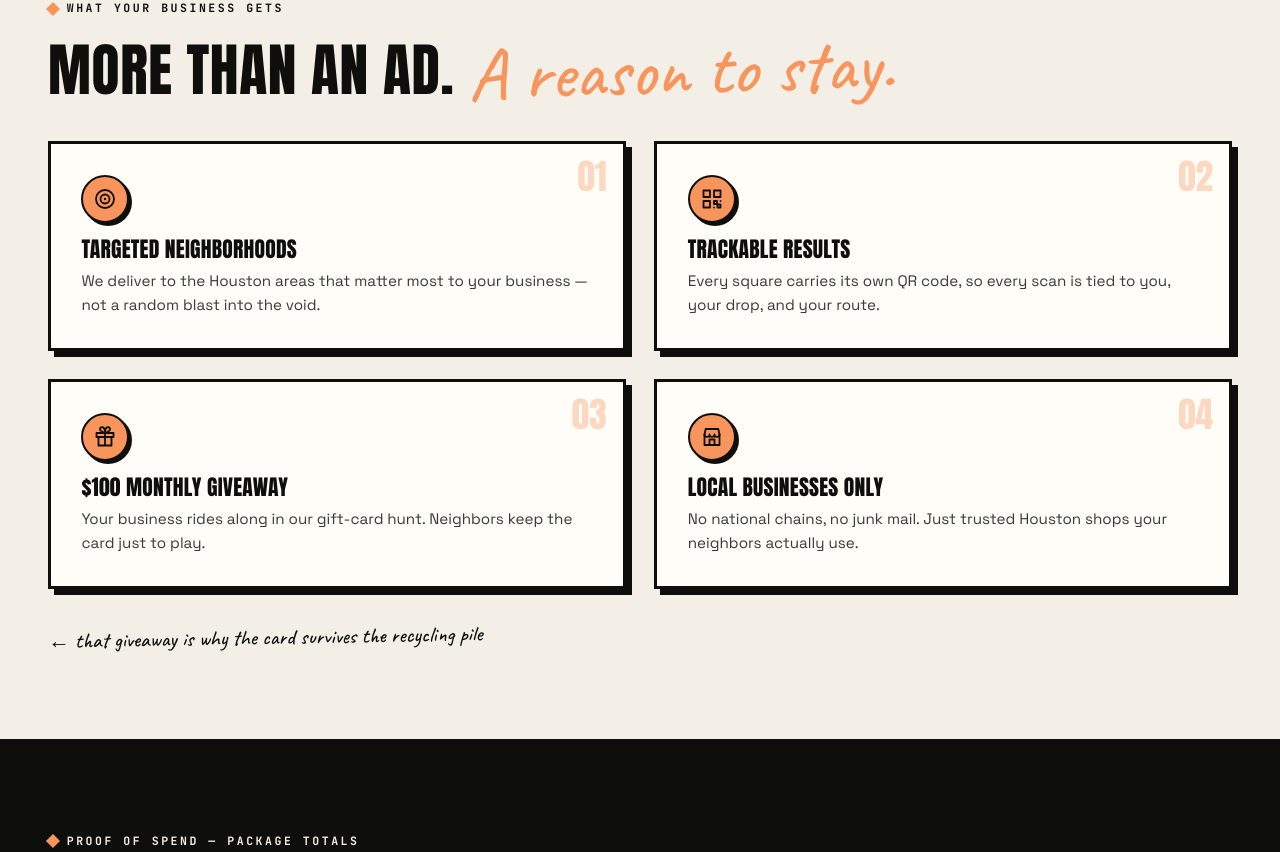
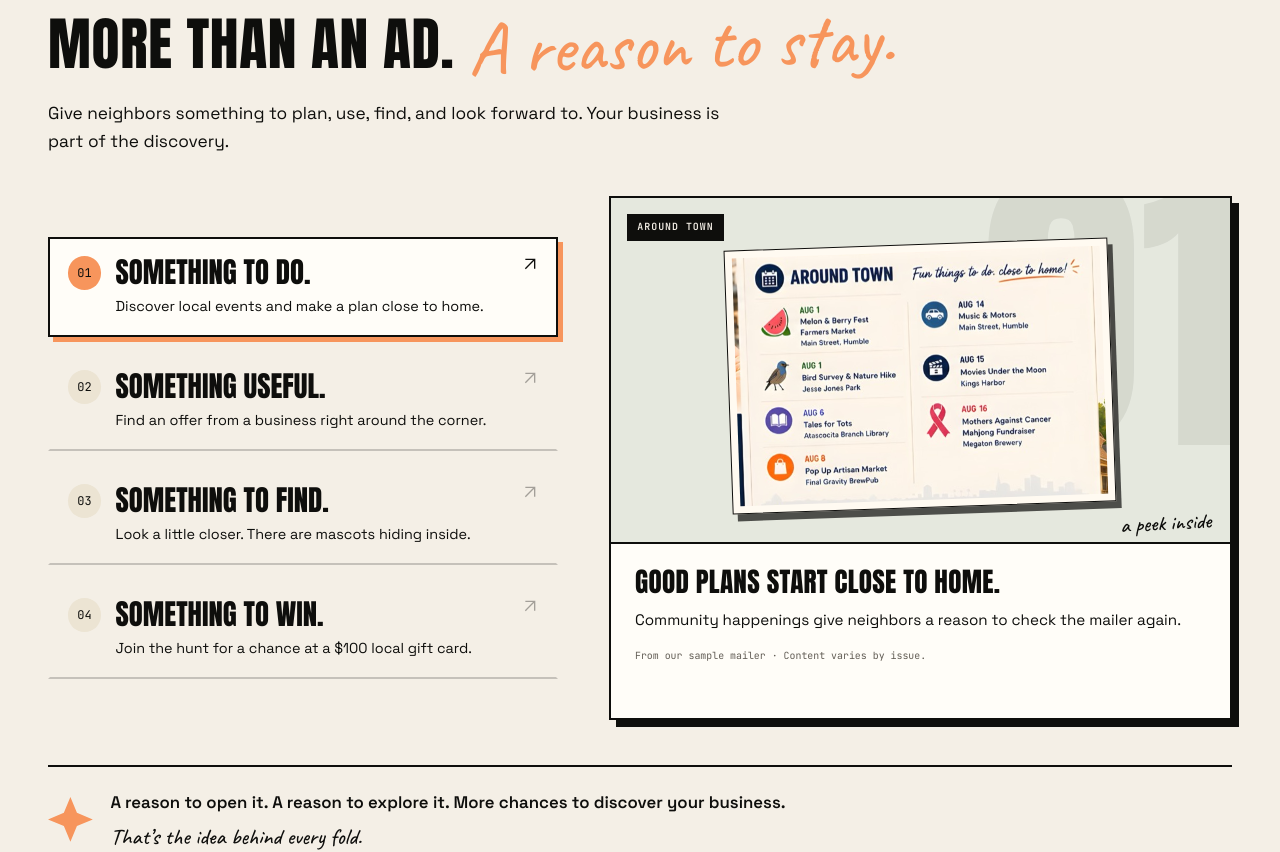
Before and after one commit to damian186/HNL-website, a React (Vite) app: page / in a window 1280 px wide. Shown: the part 1169-2021 px from the top of the page. Built offline with nearby package versions, Linux system fonts and the light colour scheme.

Commit message:
Show neighbors four reasons to explore the HLN mailer

```diff
--- a/src/App.tsx
+++ b/src/App.tsx
@@ -364,133 +364,116 @@ function Ticker() {
   );
 }
 
-type PerkIcon = "target" | "qr" | "gift" | "store";
-
-type Perk = {
-  num: string;
-  title: string;
-  text: string;
-  icon: PerkIcon;
-  tilt: string;
-};
-
-const PERKS: Perk[] = [
+const NEIGHBOR_DISCOVERIES = [
   {
-    num: "01",
-    title: "Targeted neighborhoods",
-    text: "We deliver to the Houston areas that matter most to your business — not a random blast into the void.",
-    icon: "target",
-    tilt: "perk--a",
+    id: "events", num: "01", label: "Something to do.",
+    text: "Discover local events and make a plan close to home.",
+    headline: "Good plans start close to home.",
+    note: "Community happenings give neighbors a reason to check the mailer again.",
+    image: "/hln-card-zfold.jpg", crop: "565 510 520 390",
+    alt: "Around Town calendar excerpt from the HLN sample mailer", tag: "Around town",
   },
   {
-    num: "02",
-    title: "Trackable results",
-    text: "Every square carries its own QR code, so every scan is tied to you, your drop, and your route.",
-    icon: "qr",
-    tilt: "perk--b",
+    id: "offers", num: "02", label: "Something useful.",
+    text: "Find an offer from a business right around the corner.",
+    headline: "A local find. A reason to visit.",
+    note: "From a sweet treat to help around the house, local offers make the discovery useful.",
+    image: "/hln-card-inside.jpg", crop: "22 362 510 319",
+    alt: "Bakery and ice cream offer examples from the HLN sample mailer", tag: "Shop the neighborhood",
   },
   {
-    num: "03",
-    title: "$100 monthly giveaway",
-    text: "Your business rides along in our gift-card hunt. Neighbors keep the card just to play.",
-    icon: "gift",
-    tilt: "perk--c",
+    id: "hunt", num: "03", label: "Something to find.",
+    text: "Look a little closer. There are mascots hiding inside.",
+    headline: "Little characters. A bigger adventure.",
+    note: "The Neighborhood Hunt invites readers to explore the mailer as they search for all four mascots.",
+    image: "/hln-card-zfold.jpg", crop: "1110 640 485 395",
+    alt: "Neighborhood Hunt cover excerpt with four local business mascots", tag: "The neighborhood hunt",
   },
   {
-    num: "04",
-    title: "Local businesses only",
-    text: "No national chains, no junk mail. Just trusted Houston shops your neighbors actually use.",
-    icon: "store",
-    tilt: "perk--d",
+    id: "giveaway", num: "04", label: "Something to win.",
+    text: "Join the hunt for a chance at a $100 local gift card.",
+    headline: "Find them. Enter. Shop local.",
+    note: "A monthly giveaway brings the hunt back to the local businesses that make it possible.",
+    image: "/hln-card-zfold.jpg", crop: "18 508 525 255",
+    alt: "One hundred dollar local gift card giveaway excerpt from the HLN sample mailer", tag: "$100 local gift card",
   },
 ];
 
-function PerkIconGlyph({ icon }: { icon: PerkIcon }) {
-  const common = {
-    fill: "none",
-    stroke: "currentColor",
-    strokeWidth: 1.8,
-    strokeLinecap: "round" as const,
-    strokeLinejoin: "round" as const,
+function PerksSection() {
+  const [activeIndex, setActiveIndex] = React.useState(0);
+  const tabRefs = useRef<Array<HTMLButtonElement | null>>([]);
+
+  const moveTab = (event: React.KeyboardEvent<HTMLButtonElement>, index: number) => {
+    let next: number;
+    if (event.key === "ArrowDown" || event.key === "ArrowRight") next = (index + 1) % NEIGHBOR_DISCOVERIES.length;
+    else if (event.key === "ArrowUp" || event.key === "ArrowLeft") next = (index + NEIGHBOR_DISCOVERIES.length - 1) % NEIGHBOR_DISCOVERIES.length;
+    else if (event.key === "Home") next = 0;
+    else if (event.key === "End") next = NEIGHBOR_DISCOVERIES.length - 1;
+    else return;
+    event.preventDefault();
+    setActiveIndex(next);
+    tabRefs.current[next]?.focus();
   };
 
-  if (icon === "target") {
-    return (
-      <svg viewBox="0 0 24 24" aria-hidden="true" {...common}>
-        <circle cx="12" cy="12" r="9" />
-        <circle cx="12" cy="12" r="4.5" />
-        <circle cx="12" cy="12" r="1.2" fill="currentColor" stroke="none" />
-      </svg>
-    );
-  }
-
-  if (icon === "qr") {
-    return (
-      <svg viewBox="0 0 24 24" aria-hidden="true" {...common}>
-        <rect x="3.5" y="3.5" width="6.5" height="6.5" />
-        <rect x="14" y="3.5" width="6.5" height="6.5" />
-        <rect x="3.5" y="14" width="6.5" height="6.5" />
-        <path d="M14 14h3v3h-3zM20.5 14v.01M14 20.5h.01M17.5 17.5h3v3h-3z" />
-      </svg>
-    );
-  }
-
-  if (icon === "gift") {
-    return (
-      <svg viewBox="0 0 24 24" aria-hidden="true" {...common}>
-        <rect x="3.5" y="8" width="17" height="4" />
-        <path d="M5.5 12v8.5h13V12M12 8v12.5" />
-        <path d="M12 8s-3.8-.9-4.8-2.8.9-3.7 2.8-2.8S12 8 12 8zM12 8s3.8-.9 4.8-2.8-.9-3.7-2.8-2.8S12 8 12 8z" />
-      </svg>
-    );
-  }
-
   return (
-    <svg viewBox="0 0 24 24" aria-hidden="true" {...common}>
-      <path d="M4.5 9.5 5.7 4h12.6l1.2 5.5" />
-      <path d="M4.5 9.5V20h15V9.5" />
-      <path d="M4.5 9.5c0 1.4 1.2 2.4 2.5 2.4s2.5-1 2.5-2.4c0 1.4 1.2 2.4 2.5 2.4s2.5-1 2.5-2.4c0 1.4 1.2 2.4 2.5 2.4s2.5-1 2.5-2.4" />
-      <path d="M9.5 20v-5.5h5V20" />
-    </svg>
-  );
-}
-
-function PerksSection() {
-  return (
-    <section className="section perks" id="perks" aria-label="What your business gets">
-      <Reveal className="perks__head">
-        <p className="eyebrow">What your business gets</p>
-        <h2>
+    <section className="section perks" id="perks" aria-labelledby="perks-heading">
+      <div className="perks__head">
+        <p className="eyebrow">Made for the people opening it</p>
+        <h2 id="perks-heading">
           More than an ad. <span className="script">A reason to stay.</span>
         </h2>
-      </Reveal>
+        <p className="perks__intro">Give neighbors something to plan, use, find, and look forward to. Your business is part of the discovery.</p>
+      </div>
 
-      <div className="perks__grid">
-        {PERKS.map((perk, index) => (
-          <motion.article
-            key={perk.num}
-            className={`perk ${perk.tilt}`}
-            initial={false}
-            whileInView={{ opacity: 1, y: 0 }}
-            viewport={{ once: true, margin: "-40px" }}
-            style={{ opacity: 0, y: 22 }}
-            transition={{ duration: 0.55, delay: index * 0.07, ease: [0.22, 1, 0.36, 1] }}
-          >
-            <span className="perk__num">{perk.num}</span>
-            <span className="perk__icon">
-              <PerkIconGlyph icon={perk.icon} />
-            </span>
-            <h3 className="perk__title">{perk.title}</h3>
-            <p className="perk__text">{perk.text}</p>
-          </motion.article>
+      <div className="discovery">
+        <div className="discovery__choices" role="tablist" aria-label="Explore what is inside the mailer">
+          {NEIGHBOR_DISCOVERIES.map((item, index) => (
+            <button
+              key={item.id}
+              ref={(element) => { tabRefs.current[index] = element; }}
+              className={`discovery__choice${index === activeIndex ? " is-active" : ""}`}
+              type="button" role="tab" id={`discovery-tab-${item.id}`}
+              aria-selected={index === activeIndex}
+              aria-controls={`discovery-panel-${item.id}`}
+              tabIndex={index === activeIndex ? 0 : -1}
+              onClick={() => setActiveIndex(index)}
+              onKeyDown={(event) => moveTab(event, index)}
+            >
+              <span className="discovery__num" aria-hidden="true">{item.num}</span>
+              <span><span className="discovery__label">{item.label}</span><span className="discovery__text">{item.text}</span></span>
+              <svg className="discovery__arrow" viewBox="0 0 24 24" aria-hidden="true"><path d="M5 19 19 5M5 5h14v14" fill="none" stroke="currentColor" strokeWidth="2" /></svg>
+            </button>
+          ))}
+        </div>
+
+        {NEIGHBOR_DISCOVERIES.map((item, index) => (
+          <div key={item.id} className={`discovery__panel discovery__panel--${item.id}`}
+            role="tabpanel" id={`discovery-panel-${item.id}`}
+            aria-labelledby={`discovery-tab-${item.id}`} hidden={activeIndex !== index} tabIndex={0}>
+            <div className="discovery__art">
+              <span className="discovery__backnumber" aria-hidden="true">{item.num}</span>
+              <span className="discovery__tag">{item.tag}</span>
+              <div className="discovery__clipping">
+                <svg viewBox={item.crop} role="img" aria-label={item.alt}>
+                  <image href={item.image} width="1600" height="1043" />
+                </svg>
+              </div>
+              <span className="discovery__annotation" aria-hidden="true">a peek inside</span>
+            </div>
+            <div className="discovery__caption">
+              <h3>{item.headline}</h3>
+              <p>{item.note}</p>
+              <span className="discovery__sample">From our sample mailer · Content varies by issue.</span>
+            </div>
+          </div>
         ))}
       </div>
 
-      <Reveal delay={0.15}>
-        <p className="perks__note">
-          ← that giveaway is why the card survives the recycling pile
-        </p>
-      </Reveal>
+      <div className="perks__takeaway">
+        <svg className="perks__takeaway-star" viewBox="0 0 48 48" aria-hidden="true"><path d="M24 0 31 17 48 24 31 31 24 48 17 31 0 24 17 17Z" fill="currentColor" /></svg>
+        <p>A reason to open it. <span>A reason to explore it.</span> More chances to discover your business.</p>
+        <span className="perks__takeaway-note">That’s the idea behind every fold.</span>
+      </div>
     </section>
   );
 }
--- a/src/styles.css
+++ b/src/styles.css
@@ -593,77 +593,52 @@ a {
   margin-bottom: 0.6rem;
 }
 
-.perks__grid {
-  display: grid;
-  grid-template-columns: repeat(2, minmax(0, 1fr));
-  gap: clamp(1.1rem, 2.6vw, 1.8rem);
-  margin-top: 2.2rem;
-}
-
-.perk {
-  position: relative;
-  background: #fffdf8;
-  border: 3px solid var(--ink);
-  padding: clamp(1.3rem, 2.6vw, 1.9rem);
-  box-shadow: var(--shadow-hard);
-  transition: transform 220ms ease, box-shadow 220ms ease;
-}
-
-.perk:hover {
-  transform: translate(-3px, -3px) rotate(0deg) !important;
-  box-shadow: 9px 9px 0 var(--orange);
-}
-
-.perk--a { transform: rotate(-1.1deg); }
-.perk--b { transform: rotate(0.9deg); }
-.perk--c { transform: rotate(0.7deg); }
-.perk--d { transform: rotate(-0.8deg); }
-
-.perk__num {
-  position: absolute;
-  top: 0.9rem;
-  right: 1rem;
-  font-family: var(--font-display);
-  font-size: 2.2rem;
-  color: var(--orange);
-  opacity: 0.35;
-  line-height: 1;
-}
-
-.perk__icon {
-  display: inline-grid;
-  place-items: center;
-  width: 3rem;
-  height: 3rem;
-  margin-bottom: 1rem;
-  color: var(--ink);
-  background: var(--orange);
-  border: 2.5px solid var(--ink);
-  border-radius: 50%;
-  box-shadow: 3px 3px 0 var(--ink);
-}
-
-.perk__icon svg {
-  width: 1.5rem;
-  height: 1.5rem;
-}
-
-.perk__title {
-  font-size: 1.35rem;
-  margin-bottom: 0.55rem;
-}
-
-.perk__text {
-  font-size: 0.95rem;
-  color: rgba(14, 14, 12, 0.82);
-}
-
-.perks__note {
-  margin-top: 1.6rem;
-  font-family: var(--font-script);
-  font-size: 1.35rem;
-  color: var(--ink);
-  transform: rotate(-1deg);
+.perks { padding-block: clamp(3rem, 5vw, 4rem); }
+.perks__intro { max-width: 42rem; margin-top: 1.15rem; font-size: 1.08rem; line-height: 1.65; }
+.discovery { display: grid; grid-template-columns: minmax(0, 0.9fr) minmax(0, 1.1fr); gap: clamp(1.5rem, 4vw, 3.5rem); margin-top: 2.5rem; align-items: stretch; }
+.discovery__choices { display: flex; flex-direction: column; justify-content: center; gap: 0.85rem; }
+.discovery__choice { display: grid; grid-template-columns: 2.2rem 1fr 1rem; align-items: start; gap: 0.8rem; width: 100%; padding: 1.1rem; color: var(--ink); background: transparent; border: 2px solid transparent; border-bottom-color: rgba(14,14,12,.2); text-align: left; cursor: pointer; font-family: var(--font-body); transition: background 180ms ease, box-shadow 180ms ease; }
+.discovery__choice:hover { background: var(--cream-deep); }
+.discovery__choice.is-active { background: #fffdf8; border-color: var(--ink); box-shadow: 5px 5px 0 var(--orange); }
+.discovery__num { display: grid; place-items: center; width: 2.1rem; height: 2.1rem; background: var(--cream-deep); font-family: var(--font-mono); font-size: .75rem; border-radius: 50%; }
+.is-active .discovery__num { background: var(--orange); }
+.discovery__label { display: block; font-family: var(--font-display); text-transform: uppercase; font-size: clamp(1.4rem, 2.5vw, 1.8rem); line-height: 1.1; }
+.discovery__text { display: block; font-size: .9rem; line-height: 1.55; margin-top: .45rem; }
+.discovery__arrow { width: 1rem; height: 1rem; opacity: .35; }
+.is-active .discovery__arrow { opacity: 1; }
+.discovery__panel { min-width: 0; border: 2px solid var(--ink); background: #fffdf8; box-shadow: 7px 7px 0 var(--ink); }
+.discovery__panel[hidden] { display: none; }
+.discovery__art { position: relative; isolation: isolate; display: flex; align-items: center; justify-content: center; height: 21.5rem; padding: 3.2rem 2rem 2.4rem; background: #e5e8de; overflow: hidden; }
+.discovery__panel--offers .discovery__art { background: #eeddd3; }
+.discovery__panel--hunt .discovery__art { background: #e7e0cb; }
+.discovery__panel--giveaway .discovery__art { background: #f5bd96; }
+.discovery__backnumber { position: absolute; right: -.05em; top: -.1em; color: rgba(14,14,12,.07); font: 20rem/.9 var(--font-display); z-index: -1; }
+.discovery__tag { position: absolute; top: 1rem; left: 1rem; background: var(--ink); color: var(--cream); padding: .4rem .65rem; font: 600 .62rem/1.4 var(--font-mono); letter-spacing: .1em; text-transform: uppercase; }
+.discovery__clipping { width: 100%; max-width: 24rem; padding: .45rem; background: #fffaf1; border: 1px solid var(--ink); transform: rotate(-2deg); box-shadow: 5px 7px 0 rgba(14,14,12,.7); }
+.discovery__clipping svg { display: block; width: 100%; height: auto; max-height: 15.5rem; }
+.discovery__panel--offers .discovery__clipping { transform: rotate(2deg); }
+.discovery__panel--hunt .discovery__clipping { max-width: 24rem; }
+.discovery__annotation { position: absolute; bottom: .4rem; right: 1.2rem; font: 1.35rem var(--font-script); transform: rotate(-3deg); }
+.discovery__caption { min-height: 11rem; padding: 1.4rem 1.5rem; border-top: 2px solid var(--ink); }
+.discovery__caption h3 { font-size: 1.7rem; line-height: 1.15; }
+.discovery__caption p { margin-top: .65rem; font-size: .95rem; line-height: 1.6; }
+.discovery__sample { display: block; margin-top: 1rem; font: .62rem/1.6 var(--font-mono); color: #625d55; }
+.perks__takeaway { display: grid; grid-template-columns: auto 1fr; align-items: center; column-gap: 1.1rem; margin-top: 2.8rem; padding: 1.4rem 0 0; border-top: 2px solid var(--ink); }
+.perks__takeaway-star { grid-row: span 2; color: var(--orange); width: 2.8rem; height: 2.8rem; }
+.perks__takeaway p { font-weight: 600; font-size: 1.05rem; line-height: 1.6; }
+.perks__takeaway p span { white-space: nowrap; }
+.perks__takeaway-note { font: 1.4rem var(--font-script); margin-top: .35rem; }
+@media (max-width: 760px) {
+  .discovery { grid-template-columns: 1fr; gap: 1.5rem; }
+  .discovery__choices { display: grid; grid-template-columns: repeat(2, minmax(0, 1fr)); gap: .7rem; }
+  .discovery__choice { grid-template-columns: 1fr; gap: .65rem; padding: .85rem; border: 1px solid rgba(14,14,12,.25); }
+  .discovery__arrow { display: none; }
+  .discovery__label { font-size: 1.3rem; }
+  .discovery__text { font-size: .82rem; }
+  .discovery__art { height: 20rem; padding: 3.5rem 1.1rem 2.7rem; }
+  .discovery__caption { padding: 1.2rem; }
+  .perks__takeaway { column-gap: .7rem; }
+  .perks__takeaway p span { white-space: normal; }
 }
 
 /* ---------- proof packages ---------- */
@@ -1711,10 +1686,6 @@ i.chip {
     height: 3.2rem;
   }
 
-  .perks__grid {
-    grid-template-columns: 1fr;
-  }
-
   .route-grid {
     grid-template-columns: 1fr;
   }
```
